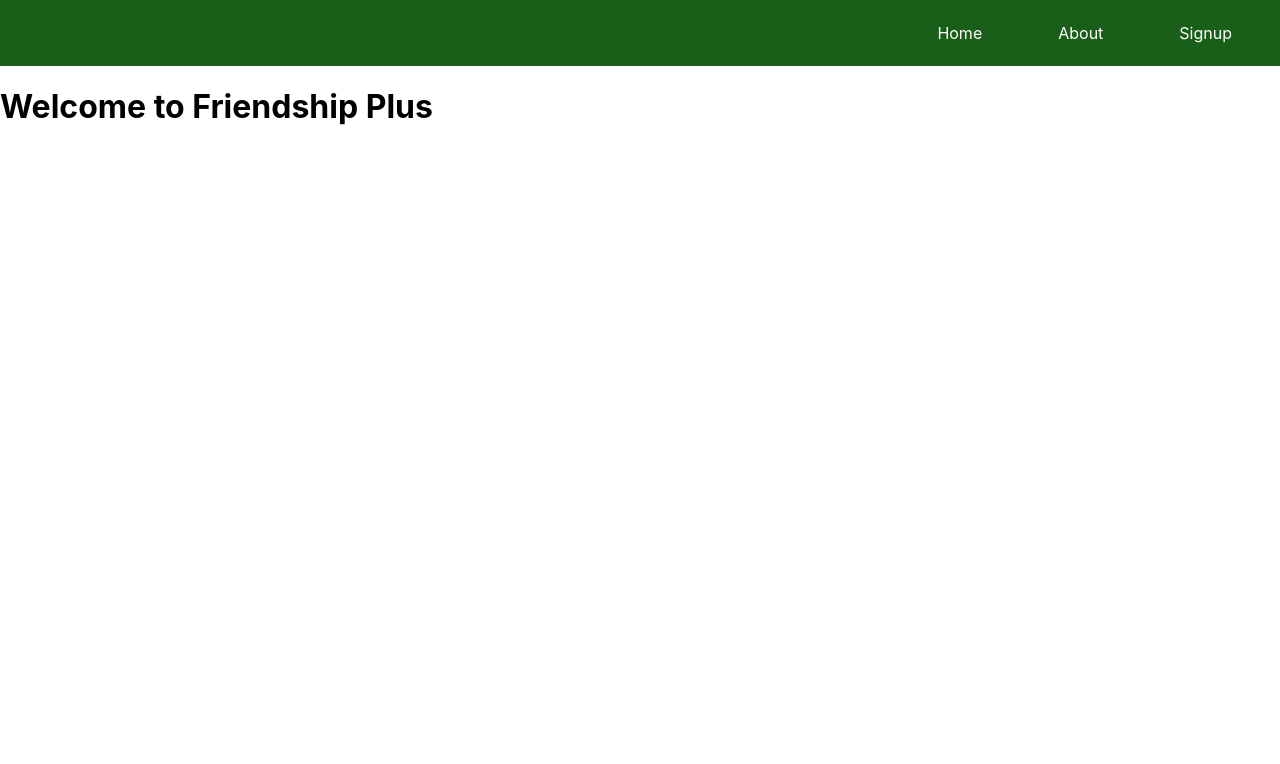
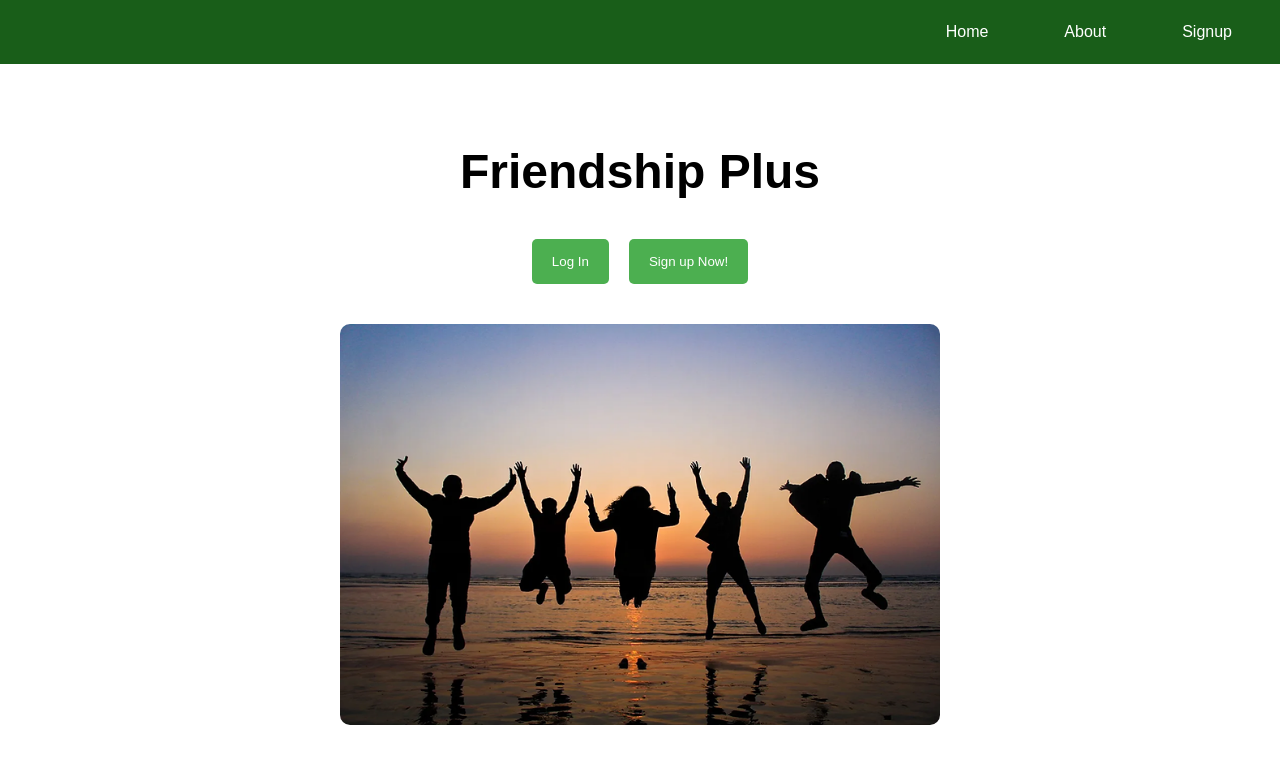
Before and after one commit to gill-jaskiran/friendship-plus, a React (Create React App) app: page / in a window 1280 px wide. Shown: the top 764 px of the page. Built offline with nearby package versions, Linux system fonts and the light colour scheme.

Commit message:
Welcome Page Created

```diff
--- a/src/pages/HomePage.js
+++ b/src/pages/HomePage.js
@@ -1,7 +1,29 @@
-import React from 'react';
+import React from "react";
+import "../styles/HomePage.css";
+import welcomeImage from "../assets/WelcomeImage.jpg";
+const HomePage = () => {
+  const handleLoginClick = () => {
+    window.location.href = "/signup";
+  };
 
-const HomePage = () => {
-  return <h1>Welcome to Friendship Plus</h1>;
+  const handleSignupClick = () => {
+    window.location.href = "/signup";
+  };
+
+  return (
+    <div className="homepage-container">
+      <main className="main-content">
+        <h1>Friendship Plus</h1>
+        <div className="button-group">
+          <button className="action-button" onClick={handleLoginClick}>Log In</button>
+          <button className="action-button" onClick={handleSignupClick}>Sign up Now!</button>
+        </div>
+        <div>
+          <img src={welcomeImage} alt="Welcome" className="welcome-image" />
+        </div>
+      </main>
+    </div>
+  );
 };
 
 export default HomePage;
--- /dev/null
+++ b/src/styles/HomePage.css
@@ -0,0 +1,39 @@
+body {
+    margin: 0;
+    padding: 0;
+    font-family: Arial, sans-serif;
+    background-color: white;
+  }
+
+  .homepage-container {
+    text-align: center;
+  }
+
+  .main-content h1 {
+    font-size: 48px;
+    font-weight: bold;
+    margin-top: 80px;
+    margin-bottom: 40px;
+
+  }
+
+  .button-group {
+    margin: 20px 0;
+  }
+
+  .action-button {
+    background-color: #4CAF50;
+    color: #fff;
+    border: none;
+    padding: 15px 20px;
+    border-radius: 5px;
+    margin: 0 10px;
+    cursor: pointer;
+  }
+
+  .welcome-image {
+    margin-top: 20px;
+    max-width: 600px;
+    height: auto;
+    border-radius: 10px;
+  }
```
Also changed, not shown: src/assets/WelcomeImage.jpg (added).
